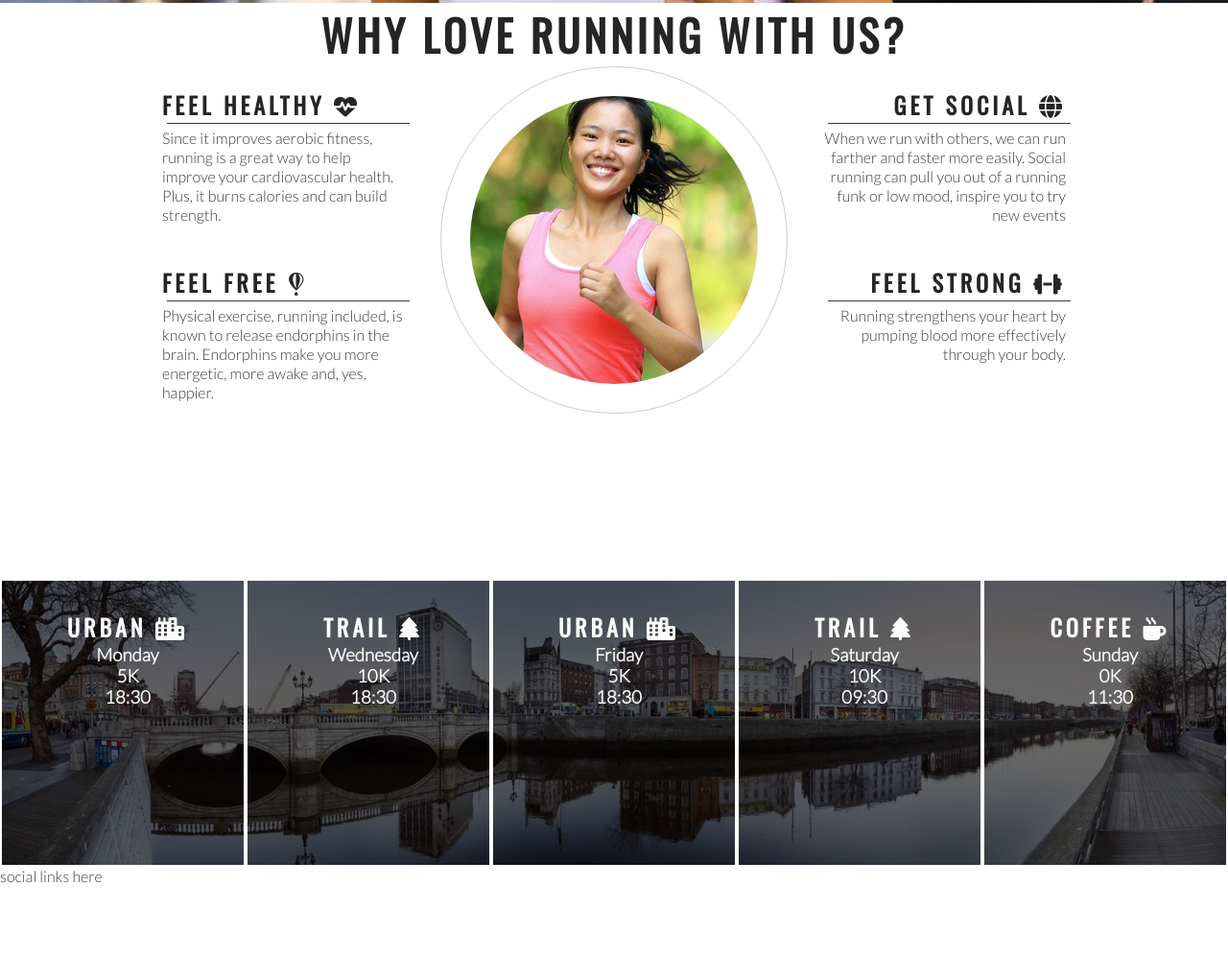
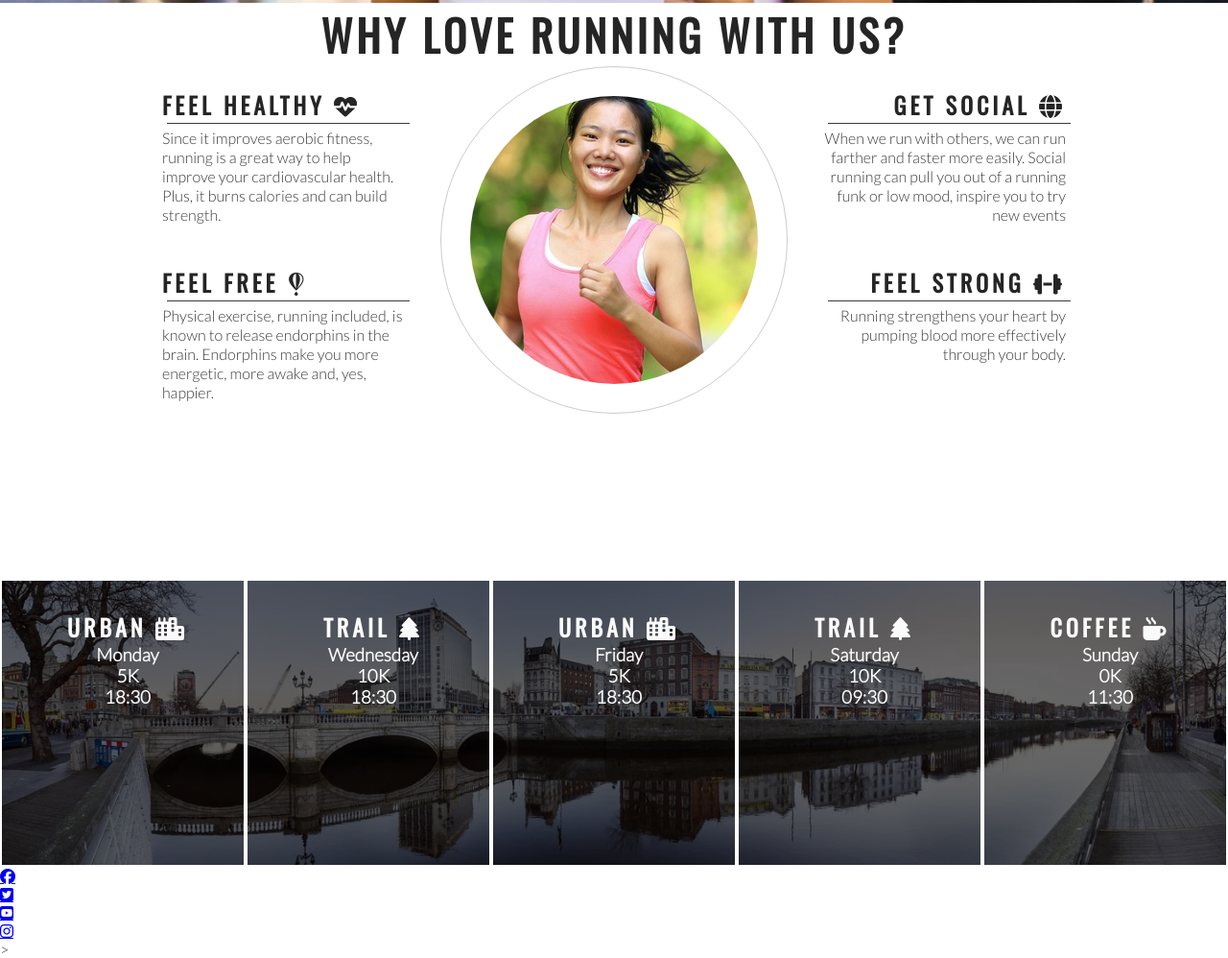
Before and after one commit to Ivana505/love-running, a plain HTML site: page index.html in a window 1280 px wide. Shown: the part 672-1670 px from the top of the page at 96% size. Before the commit the page ends 1594 px from the top, so only its background shows below. Drawn offline with nearby package versions, Linux system fonts and the light colour scheme.

Commit message:
Add social media icons to footer

```diff
--- a/index.html
+++ b/index.html
@@ -100,7 +100,20 @@
                         <h3>11:30</h3></div>
     </section>
     <footer>
-        social links here
+        <ul>
+        <li>
+            <a href="https://facebook.com" target="_blank" rel="noopener" aria-label="Visit our Facebook page (opens in a new tab)" <i class="fab fa-facebook"></i></a>
+        </li>
+        <li>
+            <a href="https://twitter.com" target="_blank" rel="noopener" aria-label="Visit our Twitter page (opens in a new tab)" <i class="fab fa-twitter-square"></i></a>
+        </li>
+        <li>
+            <a href="https://fyoutube.com" target="_blank" rel="noopener" aria-label="Visit ourYouTube page (opens in a new tab)" <i class="fab fa-youtube-square"></i></a>
+        </li>
+        <li>
+            <a href="https://instagram.com" target="_blank" rel="noopener" aria-label="Visit our Instagram page (opens in a new tab)" <i class="fab fa-instagram"></i></a>
+        </li>
+        </ul>>
     </footer>
  <!--- font awesome script-->
  <script src="https://kit.fontawesome.com/5797e01b9b.js" crossorigin="anonymous"></script>
```
